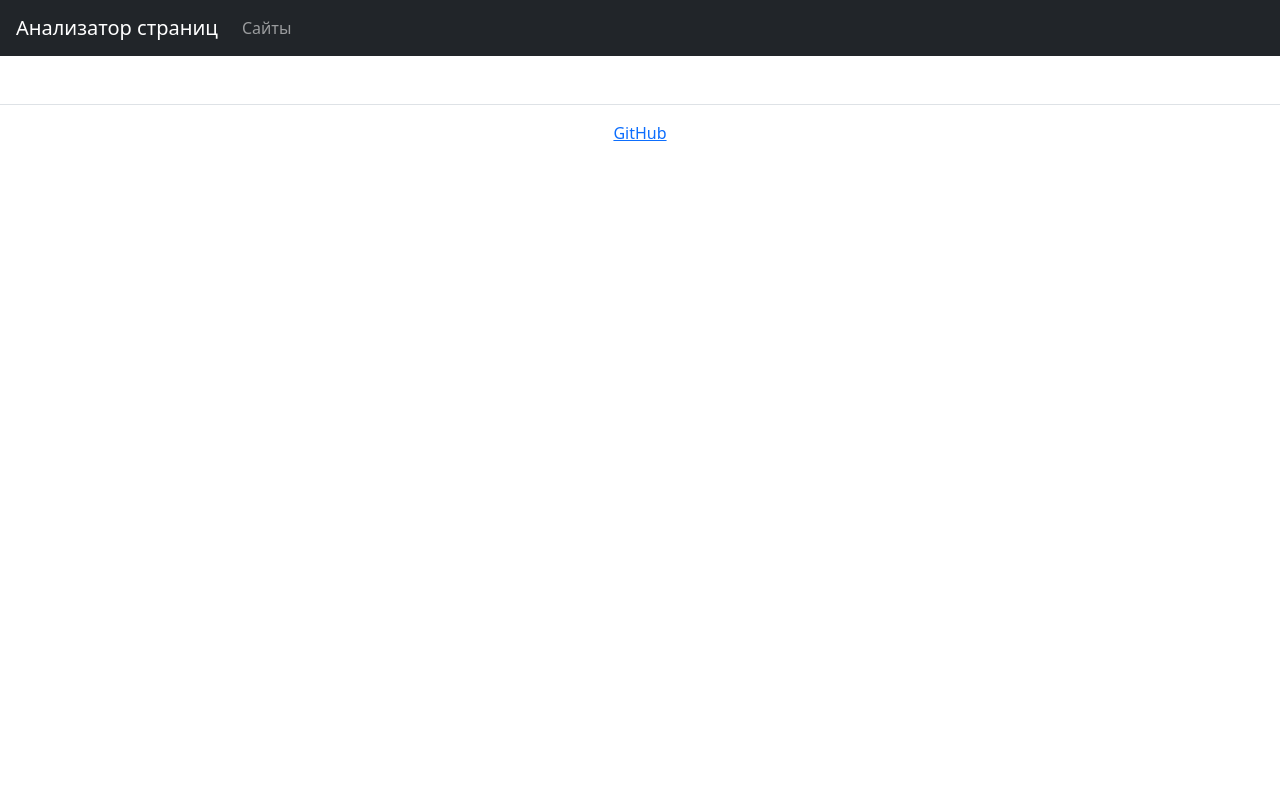
After one commit to MlkProduction/python-project-83, a Flask app: template page_analyzer/templates/layout.html in a window 1280 px wide. The commit adds this page. Run offline with Flask 3, Linux system fonts and the light colour scheme; the template is opened without the code that fills it, so the values that code supplies are empty; some libraries are stand-ins or nearby versions.

Commit message:
фикс фикс фикс и еще раз фикс

```diff
--- a/page_analyzer/app.py
+++ b/page_analyzer/app.py
@@ -102,6 +102,10 @@ def urls_checks(id):
         return redirect(url_for('urls_showid', id=id))
 
     status_code = r.status_code
+    if str(status_code)[0] in ('4', '5'):
+        flash('Произошла ошибка при проверке', 'alert-danger')
+        return redirect(url_for('urls_show', id=id))
+
     soup = BeautifulSoup(r.text, 'html.parser')
     h1 = soup.h1.text.strip() if soup.h1 else ''
     title = soup.title.text.strip() if soup.title else ''
--- /dev/null
+++ b/page_analyzer/templates/layout.html
@@ -0,0 +1,40 @@
+<!DOCTYPE html>
+<html lang="ru">
+  <head>
+    <meta charset="UTF-8">
+    <meta name="viewport" content="width=device-width, initial-scale=1.0, shrink-to-fit=no">
+    <link href="https://cdn.jsdelivr.net/npm/bootstrap@5.1.3/dist/css/bootstrap.min.css" rel="stylesheet" integrity="sha384-1BmE4kWBq78iYhFldvKuhfTAU6auU8tT94WrHftjDbrCEXSU1oBoqyl2QvZ6jIW3" crossorigin="anonymous">
+    <script src="https://cdn.jsdelivr.net/npm/bootstrap@5.1.3/dist/js/bootstrap.bundle.min.js" integrity="sha384-ka7Sk0Gln4gmtz2MlQnikT1wXgYsOg+OMhuP+IlRH9sENBO0LRn5q+8nbTov4+1p" crossorigin="anonymous"></script>
+    <title>Анализатор страниц</title>
+  </head>
+  <body class="min-vh-100 d-flex flex-column">
+    <header class="flex-shrink-0">
+      <nav class="navbar navbar-expand-md navbar-dark bg-dark px-3">
+        <a class="navbar-brand" href="/">Анализатор страниц</a>
+        <div id="navbarNav">
+          <ul class="navbar-nav">
+            <li class="nav-item"><a class="nav-link " href="/urls">Сайты</a></li>
+          </ul>
+        </div>
+      </nav>
+    </header>
+    {% if messages %}
+      {% for category, message in messages%}
+        <div class="alert {{ category }}" role="alert">{{ message }}</div>
+      {% endfor %}
+    {% endif %}
+
+    <body>
+      {% block content %}
+      {% endblock %}
+    </body>
+
+    <footer class="border-top py-3 mt-5 flex-shrink-0">
+      <div class="container-lg">
+        <div class="text-center">
+          <a href="https://github.com/karanice/python-project-83" target="_blank">GitHub</a>
+        </div>
+      </div>
+    </footer>
+  </body>
+</html>
--- a/page_analyzer/templates/url.html
+++ b/page_analyzer/templates/url.html
@@ -1,3 +1,4 @@
+
 <!DOCTYPE html>
 <html lang="ru">
 <head>
```
